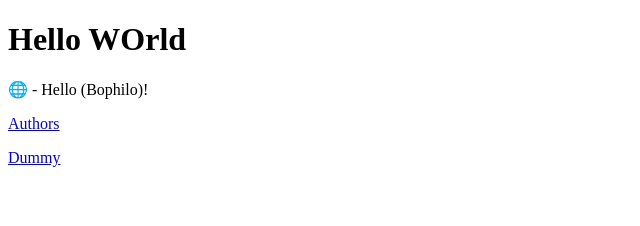
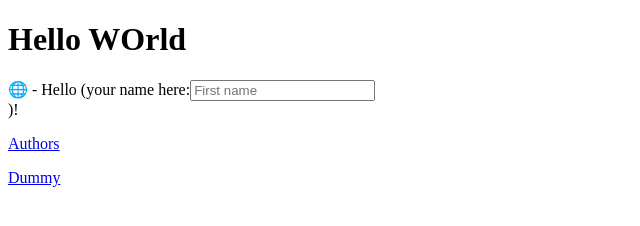
Before and after one commit to bophelo99/elen4020-lab1, a plain HTML site: page index.html in a window 1280 px wide. Shown: the whole page, without its empty margins (0-640 px from the left). Drawn offline with Linux system fonts and the light colour scheme.

Commit message:
placeholders

```diff
--- a/index.html
+++ b/index.html
@@ -7,7 +7,7 @@
     <body>
 <h1>Hello WOrld</h1>
 <p>
-    &#127760 - Hello (Bophilo)!
+    &#127760 - Hello (your name here:<input type="text" name="firstname" placeholder="First name"/><br>)!
 </p>
 <p><a href="author.html">Authors</a></p>
 <p><a href="dummy.html">Dummy</a></p>
```
Also changed, not shown: dummy.html (line endings or trailing spaces).
